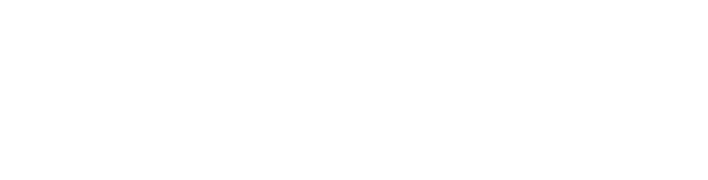
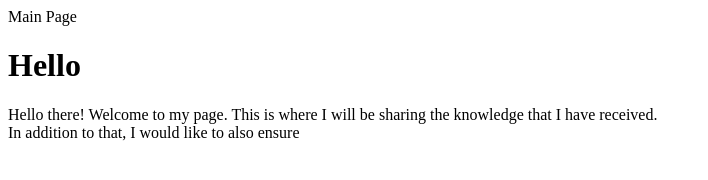
Before and after one commit to duck98/ducksite, a plain HTML site: page start.html in a window 1280 px wide. Shown: the whole page, without its empty margins (0-708 px from the left). Drawn offline with Linux system fonts and the light colour scheme.

Commit message:
Update start.html

```diff
--- a/start.html
+++ b/start.html
@@ -1,3 +1,8 @@
 <html>
-
+  <head>Main Page</head>
+  <body>
+      <h1>Hello</h1>
+        <p>Hello there! Welcome to my page. This is where I will be sharing the knowledge that I have received.<br>
+          In addition to that, I would like to also ensure </p>
+  </body>
 </html>
```
